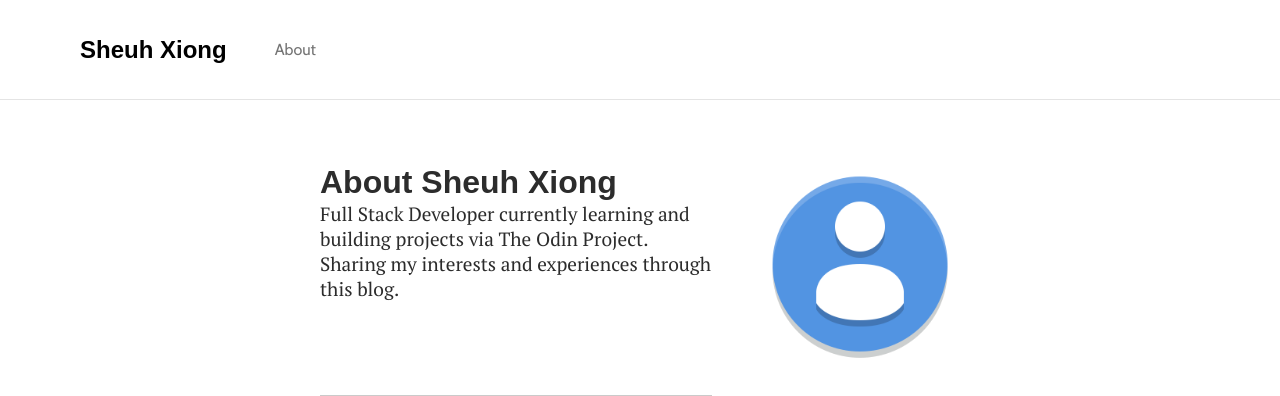
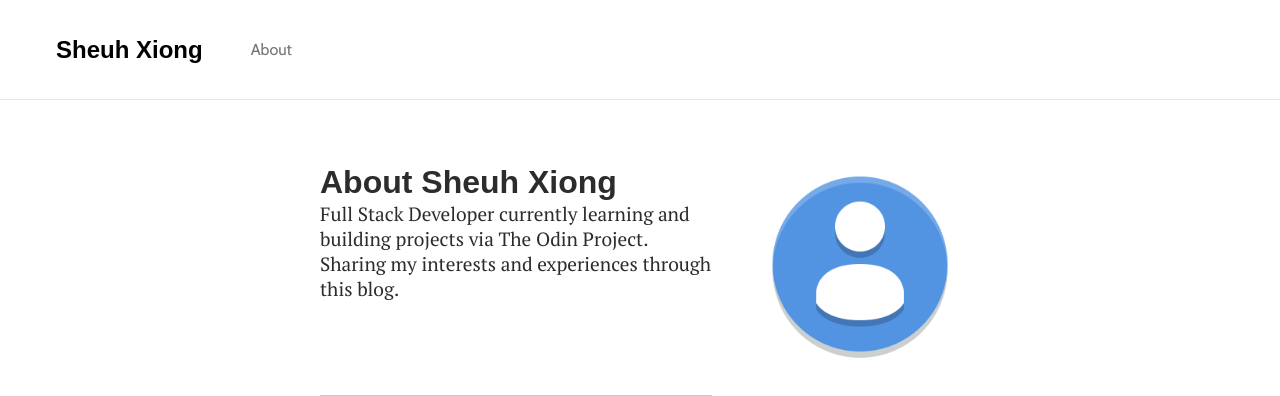
Before and after one commit to s92xiong/blog-api-react, a React (Create React App) app: page /about in a window 1280 px wide. Shown: the top 396 px of the page. Built offline with nearby package versions, Linux system fonts and the light colour scheme; no server answers; a web font is replaced by a local one.

Commit message:
Addjusted navbar padding

```diff
--- a/src/Components/Navbar/Styles/Navbar.css
+++ b/src/Components/Navbar/Styles/Navbar.css
@@ -7,7 +7,7 @@
   -webkit-box-align: center;
       -ms-flex-align: center;
           align-items: center;
-  padding: 0 5em;
+  padding: 0 3.5em;
   border-bottom: 1px solid #e4e4e4;
 }
 
--- a/src/Components/Navbar/Styles/Navbar.scss
+++ b/src/Components/Navbar/Styles/Navbar.scss
@@ -4,7 +4,7 @@
 
   display: flex;
   align-items: center;
-  padding: 0 5em;
+  padding: 0 3.5em;
 
   border-bottom: 1px solid rgb(228, 228, 228);
 
```
Also changed, not shown: 1 other file (tests, documents, lock files or other folders).
